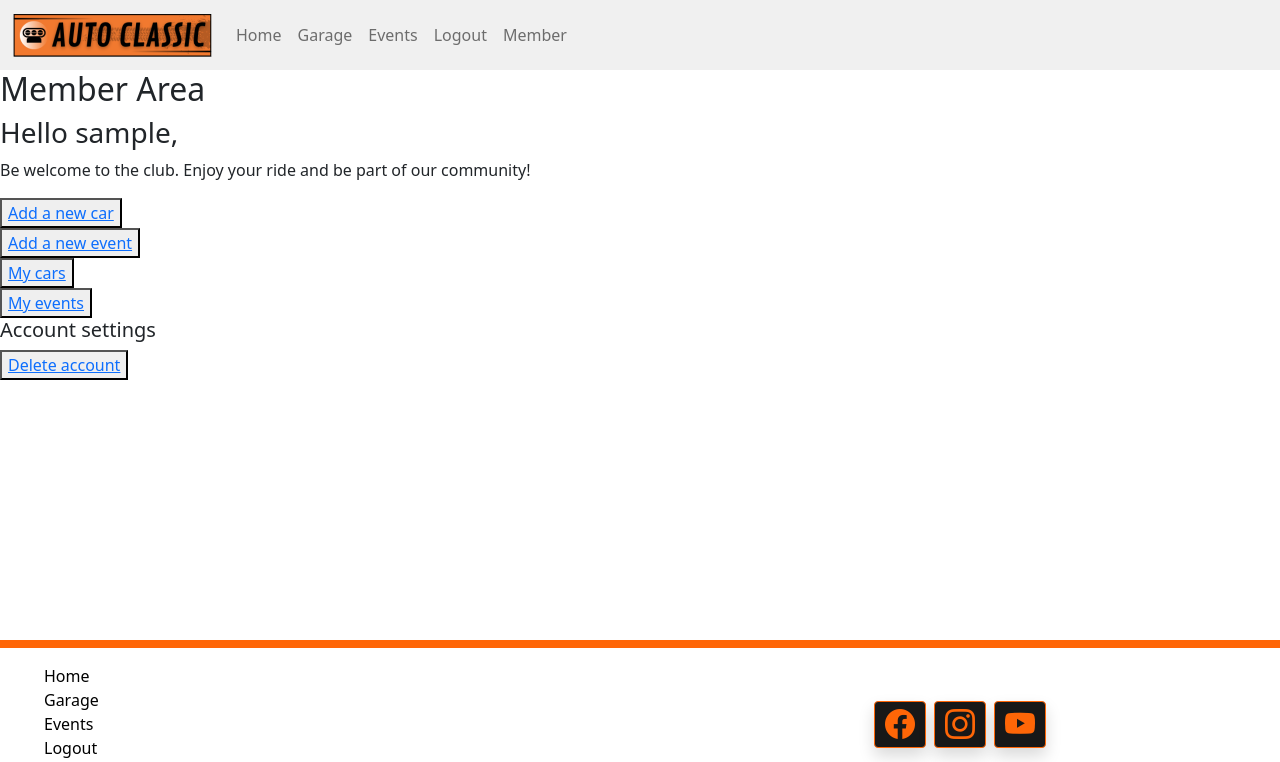
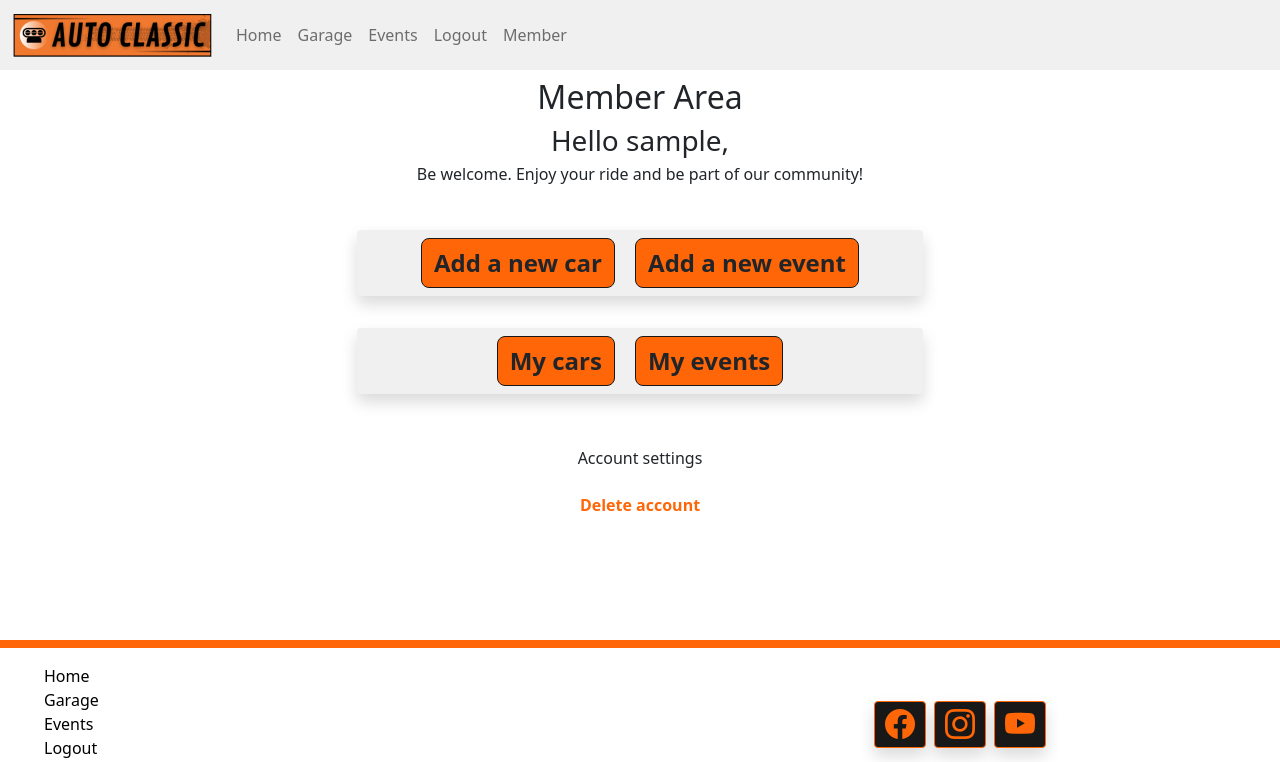
Before and after one commit to guisgrande/fourth-project-ci, a Django app: page /members/ in a window 1280 px wide. Shown: the top 762 px of the page. Run offline with Django 3.2, Linux system fonts and the light colour scheme; the visitor is signed in with stand-in values (Sample User, id 1); some libraries are stand-ins or nearby versions.

Commit message:
Add style to user area page

```diff
--- a/templates/members/user_area.html
+++ b/templates/members/user_area.html
@@ -2,40 +2,39 @@
 {% load i18n %}
 {% block content %}
 
-<div>
-    <h2>Member Area</h2>
+<div class="container text-center">
+    <h2 class="m-2">Member Area</h2>
 </div>
 
 {% if user.is_authenticated %}
 {% load account %}
 
-<div>
-    <h3>Hello {% user_display user %},</h3>
-    <p>Be welcome to the club. Enjoy your ride and be part of our community!</p>
+<div class="container text-center">
+    <h3 class="m-1">Hello {% user_display user %},</h3>
+    <p>Be welcome. Enjoy your ride and be part of our community!</p>
 </div>
 
-<div>
-    <div>
-        <button><a href="{% url 'add_car' %}">Add a new car</a></button>
+<div class="container text-center">
+    <!-- Add car and event -->
+    <div class="row p-1">
+        <div class="col-md-6 mt-4 offset-md-3 bck-grd-gray rounded shadow">
+            <a class="btn btn-one m-2" href="{% url 'add_car' %}">Add a new car</a>
+            <a class="btn btn-one m-2" href="{% url 'add_event' %}">Add a new event</a>
+        </div>
     </div>
-    <div>
-        <button><a href="{% url 'add_event' %}">Add a new event</a></button>
+    <!-- User cars and events list -->
+    <div class="row p-1">
+        <div class="col-md-6 mt-4 offset-md-3 bck-grd-gray rounded shadow">
+            <a class="btn btn-one m-2" href="{% url 'membercars' %}">My cars</a>
+            <a class="btn btn-one m-2" href="{% url 'memberevents' %}">My events</a>
+        </div>
     </div>
+
 </div>
 
-<div>
-    <div>
-        <button><a href="{% url 'membercars' %}">My cars</a></button>
-    </div>
-
-    <div>
-        <button><a href="{% url 'memberevents' %}">My events</a></button>
-    </div>
-</div>
-
-<div>
-    <h5>Account settings</h5>
-    <button><a href="{% url 'delete' %}">Delete account</a></button>
+<div class="container text-center">
+    <p class="mt-5">Account settings</p>
+    <a class="btn btn-three"href="{% url 'delete' %}">Delete account</a>
 </div>
 
 {% else %}
```
